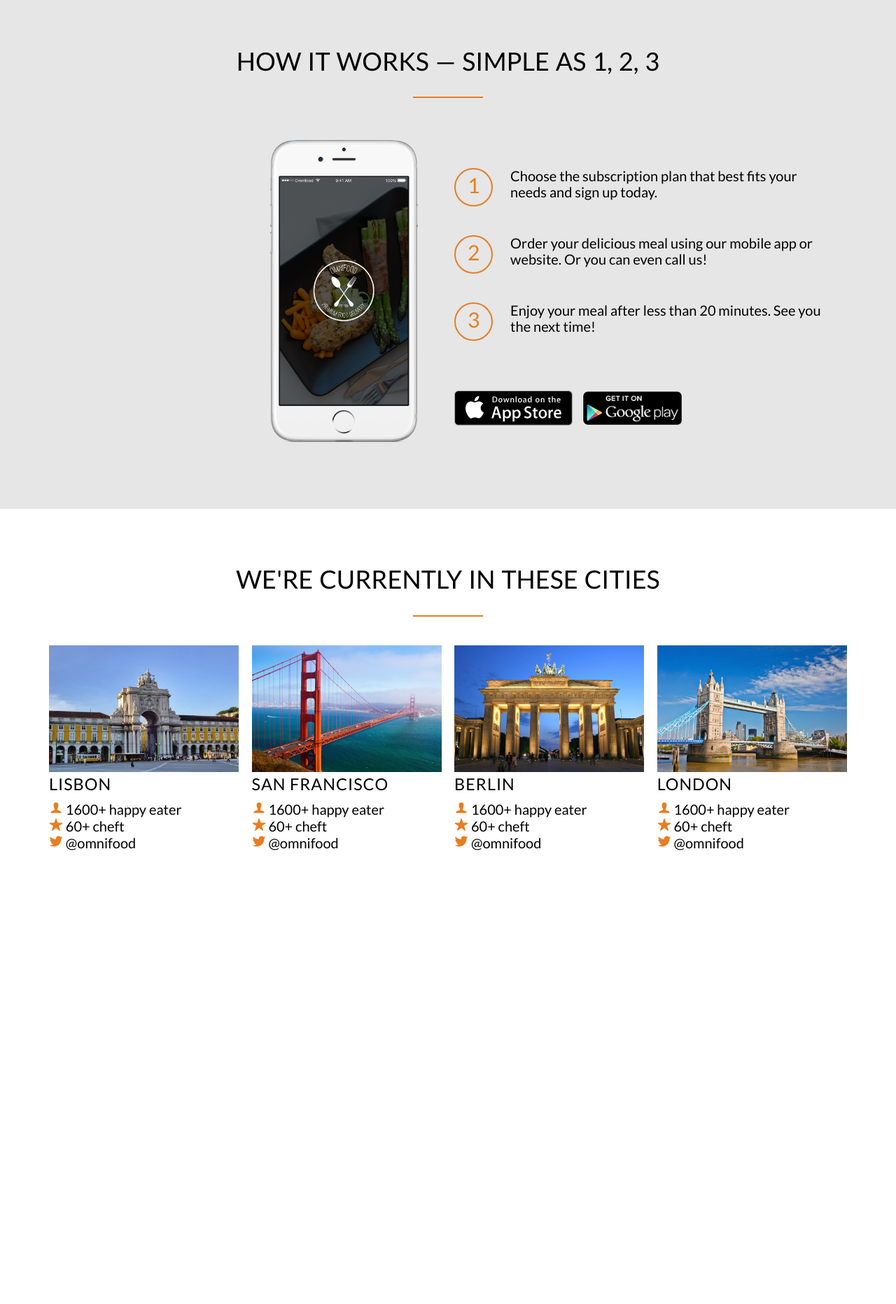
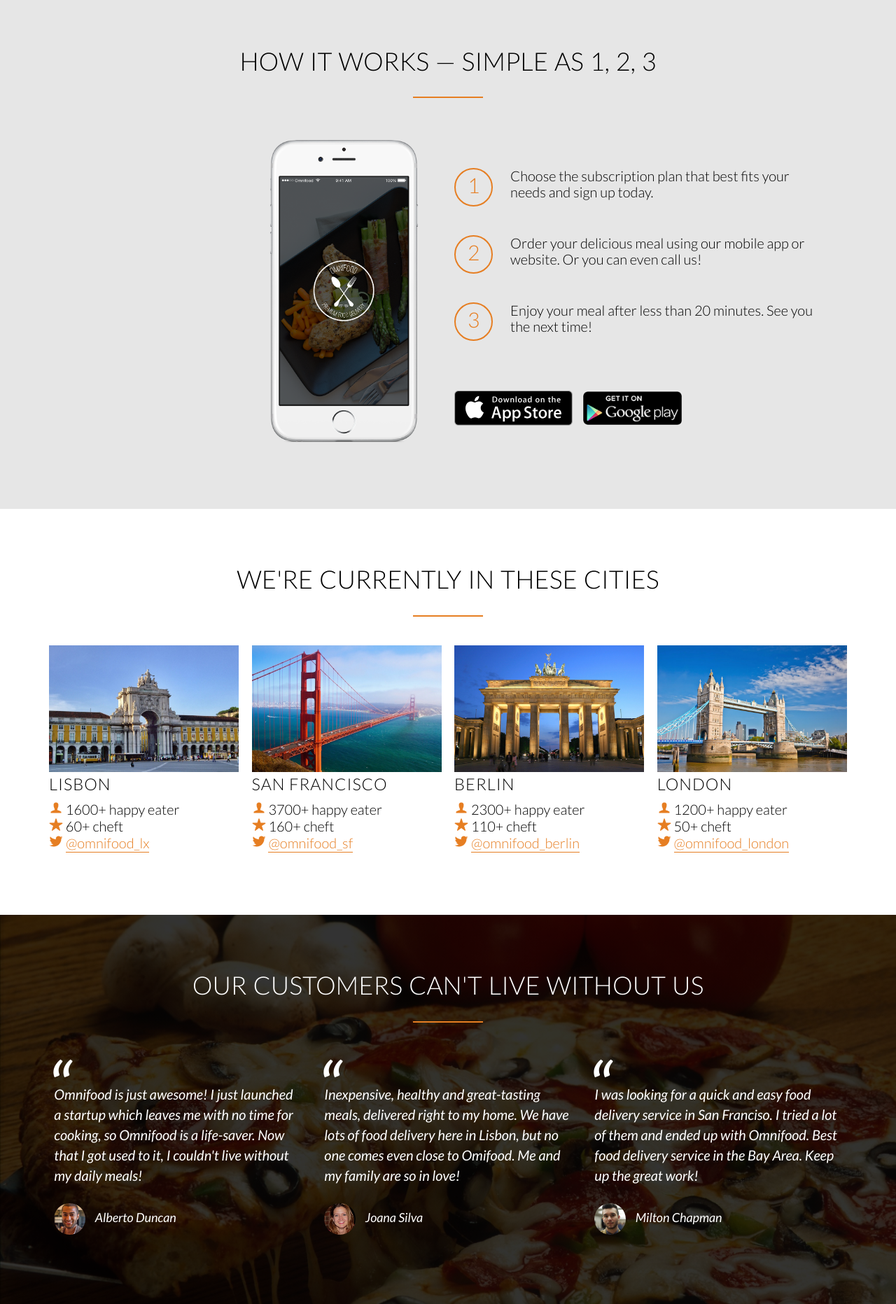
Before and after one commit to ntthanhdat/onmifood, a PHP site: page / in a window 1280 px wide. Shown: the part 1941-3804 px from the top of the page at 70% size. Before the commit the page ends 3156 px from the top, so only its background shows below. Run offline with PHP 8.4, Linux system fonts and the light colour scheme; some libraries are stand-ins or nearby versions.

Commit message:
create customer section

```diff
--- a/index.php
+++ b/index.php
@@ -8,7 +8,8 @@
     <link rel="stylesheet" href="Grid.css">
     <link rel="stylesheet" href="style.css">
     <link rel="preconnect" href="https://fonts.gstatic.com">
-    <link href="https://fonts.googleapis.com/css2?family=Lato&display=swap" rel="stylesheet">
+    <!--<link href="https://fonts.googleapis.com/css2?family=Lato&display=swap" rel="stylesheet">-->
+    <link href="https://fonts.googleapis.com/css2?family=Lato:100,300,400italic" rel="stylesheet">
 
 </head>
 <body>
@@ -141,7 +142,7 @@
                     </div>
                     <div class="city-featre">
                     <ion-icon name="logo-twitter" class=".city-icon"></ion-icon>
-                    @omnifood
+                    <a href="a">@omnifood_lx</a>
                     </div>
 
                 </div>
@@ -150,15 +151,15 @@
                     <h3>san francisco</h3>
                     <div class="city-featre">
                         <ion-icon  src="icon/person.svg" class=".city-icon"></ion-icon>
-                        1600+ happy eater
+                        3700+ happy eater
                     </div>
                     <div class="city-featre">
                     <ion-icon name="star" class=".city-icon"></ion-icon>
-                    60+ cheft
+                    160+ cheft
                     </div>
                     <div class="city-featre">
                     <ion-icon name="logo-twitter" class=".city-icon"></ion-icon>
-                    @omnifood
+                    <a href="a">@omnifood_sf</a>
                     </div>
                 </div>
                 <div class="col span_1_of_4 box">
@@ -166,15 +167,15 @@
                     <h3>berlin</h3>
                     <div class="city-featre">
                         <ion-icon  src="icon/person.svg" class=".city-icon"></ion-icon>
-                        1600+ happy eater
+                        2300+ happy eater
                     </div>
                     <div class="city-featre">
                     <ion-icon name="star" class=".city-icon"></ion-icon>
-                    60+ cheft
+                    110+ cheft
                     </div>
                     <div class="city-featre">
                     <ion-icon name="logo-twitter" class=".city-icon"></ion-icon>
-                    @omnifood
+                    <a href="a">@omnifood_berlin</a>
                     </div>
                 </div>
                 <div class="col span_1_of_4 box">
@@ -182,16 +183,50 @@
                     <h3>london</h3>
                     <div class="city-featre">
                         <ion-icon  src="icon/person.svg" class=".city-icon"></ion-icon>
-                        1600+ happy eater
+                        1200+ happy eater
                     </div>
                     <div class="city-featre">
                     <ion-icon name="star" class=".city-icon"></ion-icon>
-                    60+ cheft
+                    50+ cheft
                     </div>
                     <div class="city-featre">
                     <ion-icon name="logo-twitter" class=".city-icon"></ion-icon>
-                    @omnifood
+                    <a href="image">@omnifood_london</a>
                     </div>
+                </div>
+            </div>
+        </section>
+        <section class="section-guest">
+            <div class="row">
+                <h2>Our customers can't live without us</h2>
+            </div>
+            <div class="row">
+                <div class="col span_1_of_3">
+                    <blockquote>
+                    Omnifood is just awesome! I just launched a startup which leaves me with no time for cooking, so Omnifood is a life-saver. Now that I got used to it, I couldn't live without my daily meals!
+                    <cite>
+                        <img src="image/customer-1.jpg" alt="">
+                        Alberto Duncan
+                    </cite>
+                    </blockquote>
+                </div>
+                <div class="col span_1_of_3">
+                    <blockquote>
+                    Inexpensive, healthy and great-tasting meals, delivered right to my home. We have lots of food delivery here in Lisbon, but no one comes even close to Omifood. Me and my family are so in love!
+                    <cite>
+                        <img src="image/customer-2.jpg" alt="">
+                        Joana Silva
+                    </cite>
+                    </blockquote>
+                </div>
+                <div class="col span_1_of_3">
+                    <blockquote>
+                    I was looking for a quick and easy food delivery service in San Franciso. I tried a lot of them and ended up with Omnifood. Best food delivery service in the Bay Area. Keep up the great work!
+                    <cite>
+                        <img src="image/customer-3.jpg" alt="">
+                        Milton Chapman
+                    </cite>
+                    </blockquote>
                 </div>
             </div>
         </section>
--- a/style.css
+++ b/style.css
@@ -85,6 +85,7 @@ header {
     position: relative;
     height: 100vh;
     width: 100%;
+    background-attachment: fixed;
 }
 
 
@@ -284,3 +285,46 @@ section{
 .city-feature{
     margin-bottom: 5px;
 }
+.section-cities a{
+    text-decoration: none;
+    color: #e67e22;
+    border-bottom: 1px solid #e67e22;
+    padding-bottom: 1px;
+}
+/* ------------------------------ */
+/* ------------customer------------ */
+/* ------------------------------ */
+.section-guest{
+    color: #fff;
+    background-image: linear-gradient(rgba(0,0,0,0.8),rgba(0,0,0,0.8)), url(image/back-customers.jpg) ;
+    background-size: cover;
+    background-attachment: fixed;
+}
+blockquote{
+    padding: 2%;
+    font-style: italic;
+    line-height: 145%;
+    position: relative;
+
+    margin-top: 40px;
+}
+cite{
+    font-size: 90%;
+    margin-top: 25px;
+    display: block;
+
+}
+blockquote:before{
+    content: "\201C";
+    font-size: 500%;
+    display: block;
+    position: absolute;
+    top: -5px;
+    left: -3px;
+}
+cite img{
+    height: 45px;
+    border-radius: 50%;
+    margin-right: 10px;
+    vertical-align: middle;
+}
```
Also changed, not shown: icon/quote.svg (added).
